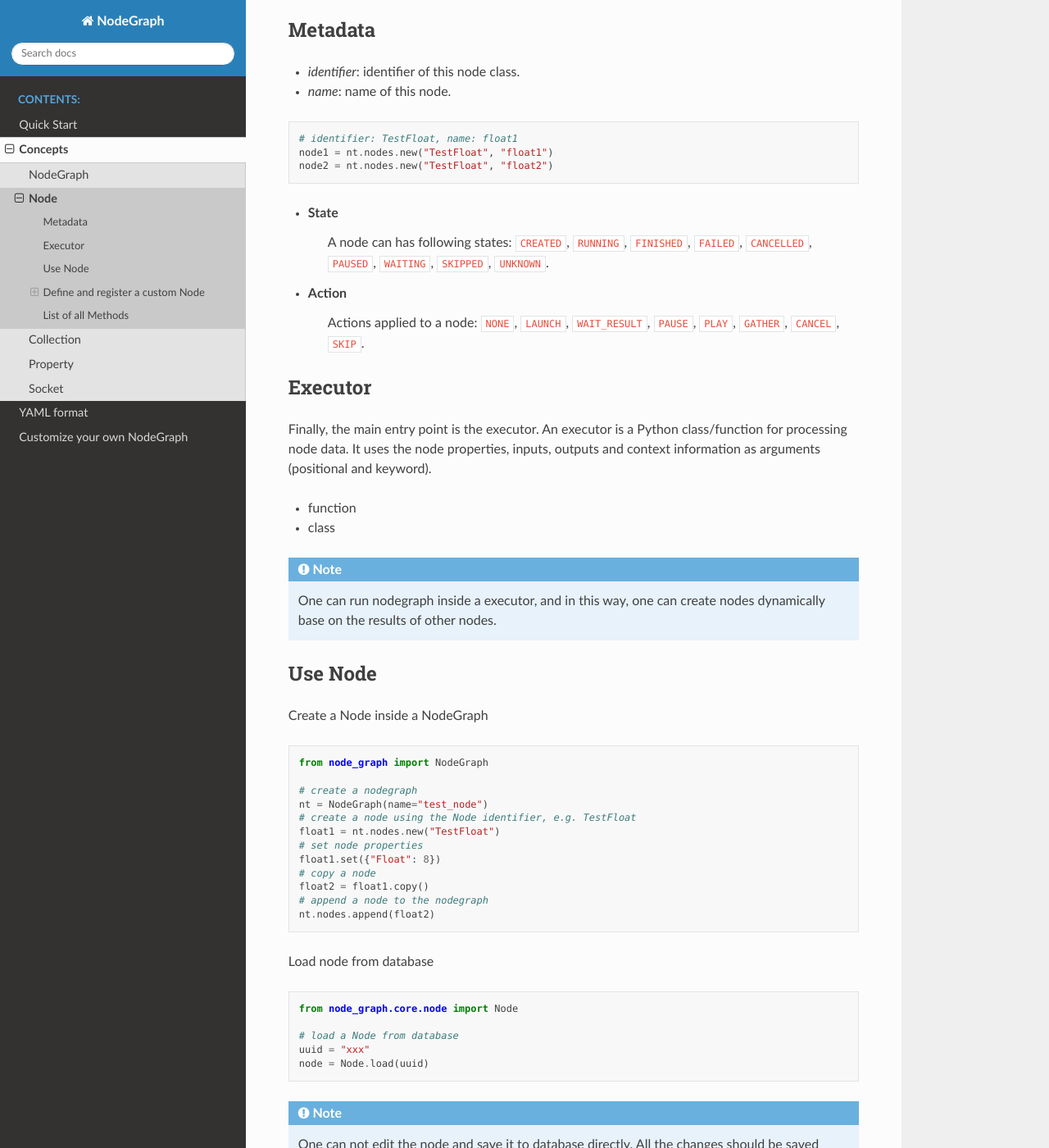
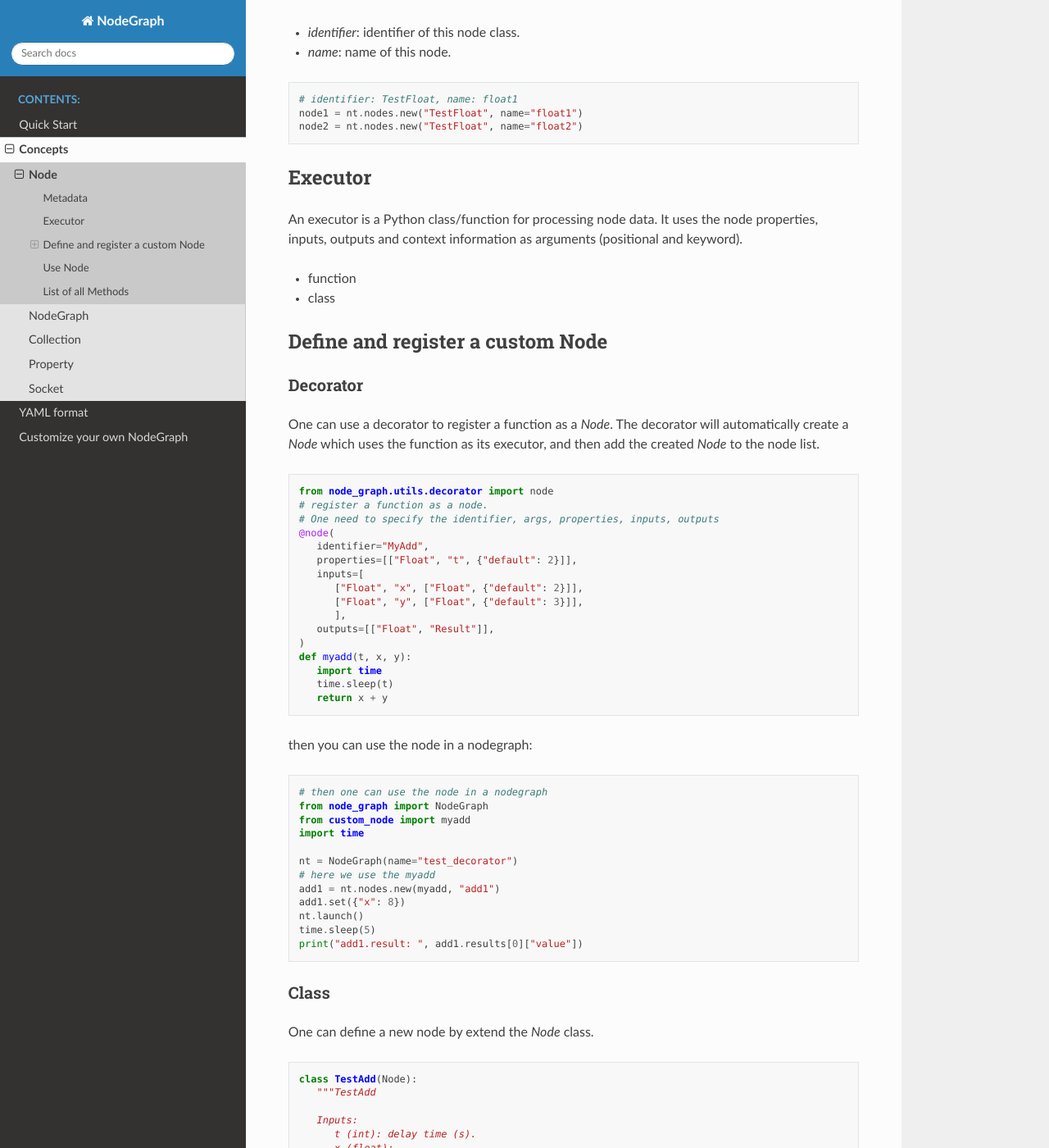
Before and after one commit to scinode/node-graph, a Sphinx documentation site: the page built from docs/source/concept/node.rst, in a window 1280 px wide and 1400 px high, scrolled down 690 px. Shown: the whole window at 82% size. Built offline with Sphinx 7.4.7 and the Read the Docs theme 2.0.0, drawn with Linux system fonts in a browser that asks for light colours; some of the changed text lies outside the part shown.

Commit message:
update doc

```diff
--- a/docs/source/concept/index.rst
+++ b/docs/source/concept/index.rst
@@ -5,8 +5,8 @@
 .. toctree::
    :maxdepth: 1
 
+   node
    node_graph
-   node
    collection
    property
    socket
--- a/docs/source/concept/node.rst
+++ b/docs/source/concept/node.rst
@@ -14,9 +14,7 @@
 - metadata, e.g. name, state, type
 - properties (optional)
 - input and output sockets (optional)
-- control input and output sockets (optional)
 - executor: a function (class) to process node data.
-- belong to a `Nodegraph`
 
 
 Metadata
@@ -27,63 +25,16 @@
 .. code-block:: python
 
    # identifier: TestFloat, name: float1
-   node1 = nt.nodes.new("TestFloat", "float1")
-   node2 = nt.nodes.new("TestFloat", "float2")
-
-- State
-   A node can has following states:
-   ``CREATED``, ``RUNNING``, ``FINISHED``, ``FAILED``, ``CANCELLED``, ``PAUSED``, ``WAITING``, ``SKIPPED``, ``UNKNOWN``.
-
-- Action
-   Actions applied to a node:
-   ``NONE``,  ``LAUNCH``,  ``WAIT_RESULT``,  ``PAUSE``,  ``PLAY``,  ``GATHER``,  ``CANCEL``,  ``SKIP``.
+   node1 = nt.nodes.new("TestFloat", name="float1")
+   node2 = nt.nodes.new("TestFloat", name="float2")
 
 Executor
 ===========================================
-Finally, the main entry point is the executor. An executor is a Python class/function for processing node data. It uses the node properties, inputs, outputs and context information as arguments (positional and keyword).
+An executor is a Python class/function for processing node data. It uses the node properties, inputs, outputs and context information as arguments (positional and keyword).
 
 - function
 - class
 
-.. note::
-
-   One can run nodegraph inside a executor, and in this way, one can create nodes dynamically base on the results of other nodes.
-
-
-Use Node
-==================
-Create a Node inside a NodeGraph
-
-.. code-block:: python
-
-   from node_graph import NodeGraph
-
-   # create a nodegraph
-   nt = NodeGraph(name="test_node")
-   # create a node using the Node identifier, e.g. TestFloat
-   float1 = nt.nodes.new("TestFloat")
-   # set node properties
-   float1.set({"Float": 8})
-   # copy a node
-   float2 = float1.copy()
-   # append a node to the nodegraph
-   nt.nodes.append(float2)
-
-Load node from database
-
-.. code-block:: python
-
-   from node_graph.core.node import Node
-
-   # load a Node from database
-   uuid = "xxx"
-   node = Node.load(uuid)
-
-.. note::
-
-   One can not edit the node and save it to database directly. All the changes should be saved using the `NodeGraph` object.
-
-   >>> nt.save()
 
 
 Define and register a custom Node
@@ -131,7 +82,7 @@
    print("add1.result: ", add1.results[0]["value"])
 
 
-class
+Class
 -----------
 One can define a new node by extend the `Node` class.
 
@@ -171,6 +122,43 @@
                "name": "test_add",
          }
 
+
+Use Node
+==================
+Create a Node inside a NodeGraph
+
+.. code-block:: python
+
+   from node_graph import NodeGraph
+
+   # create a nodegraph
+   nt = NodeGraph(name="test_node")
+   # create a node using the Node identifier, e.g. TestFloat
+   float1 = nt.nodes.new("TestFloat")
+   # set node properties
+   float1.set({"Float": 8})
+   # copy a node
+   float2 = float1.copy()
+   # append a node to the nodegraph
+   nt.nodes.append(float2)
+
+Load node from database
+
+.. code-block:: python
+
+   from node_graph.core.node import Node
+
+   # load a Node from database
+   uuid = "xxx"
+   node = Node.load(uuid)
+
+.. note::
+
+   One can not edit the node and save it to database directly. All the changes should be saved using the `NodeGraph` object.
+
+   >>> nt.save()
+
+
 List of all Methods
 ===================
 
--- a/docs/source/index.rst
+++ b/docs/source/index.rst
@@ -11,9 +11,9 @@
 
     from node_graph import NodeGraph
     nt = NodeGraph(name="my_first_nodegraph")
-    float1 = nt.nodes.new("Float", value=2.0)
-    float2 = nt.nodes.new("Float", value=3.0)
-    add1 = nt.nodes.new("Operator", operator="+")
+    float1 = nt.nodes.new("TestFloat", value=2.0)
+    float2 = nt.nodes.new("TestFloat", value=3.0)
+    add1 = nt.nodes.new("TestAdd")
     nt.links.new(float1.outputs[0], add1.inputs[0])
     nt.links.new(float2.outputs[0], add1.inputs[1])
 
```
Also changed, not shown: 5 other files.
